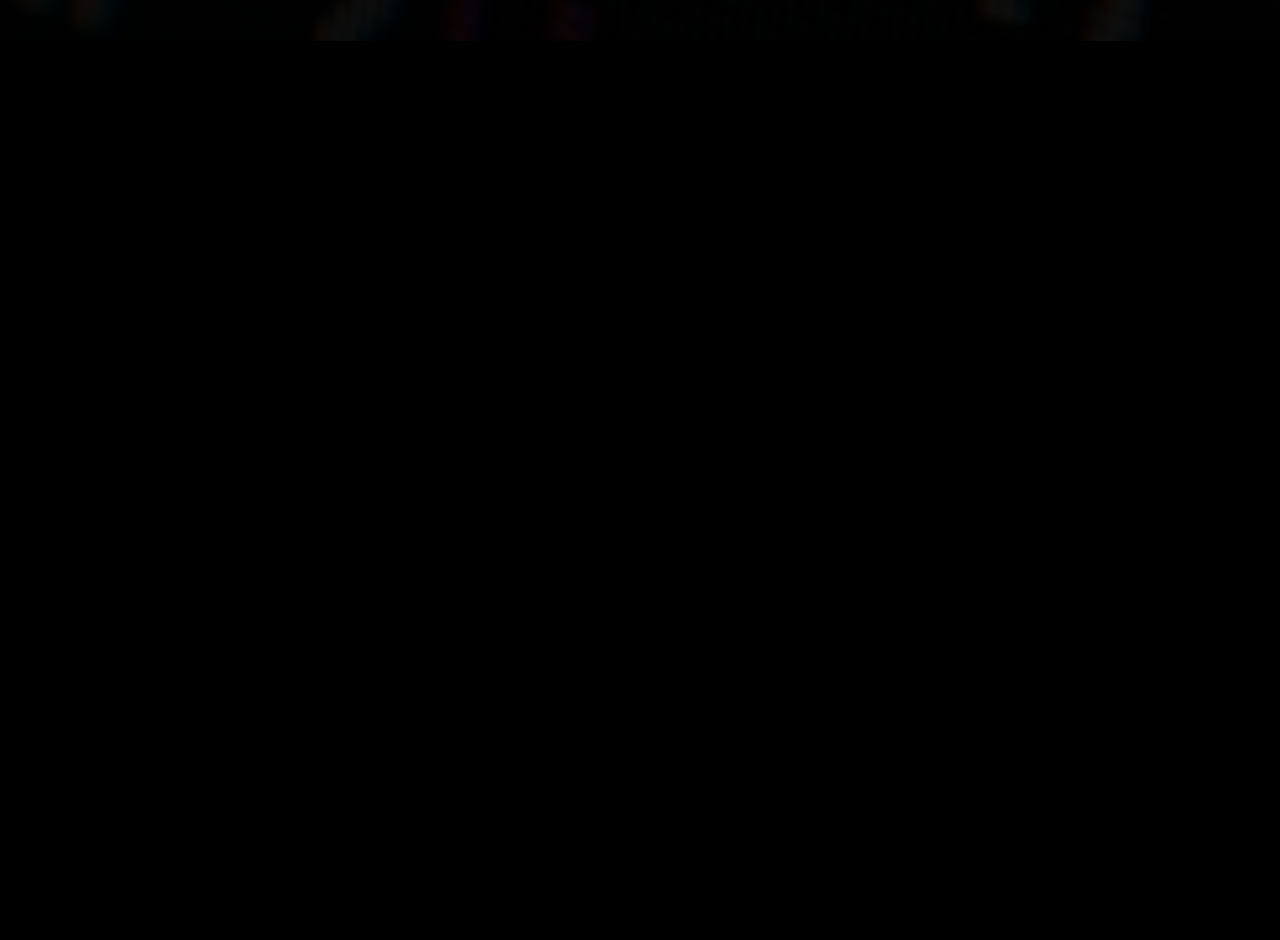
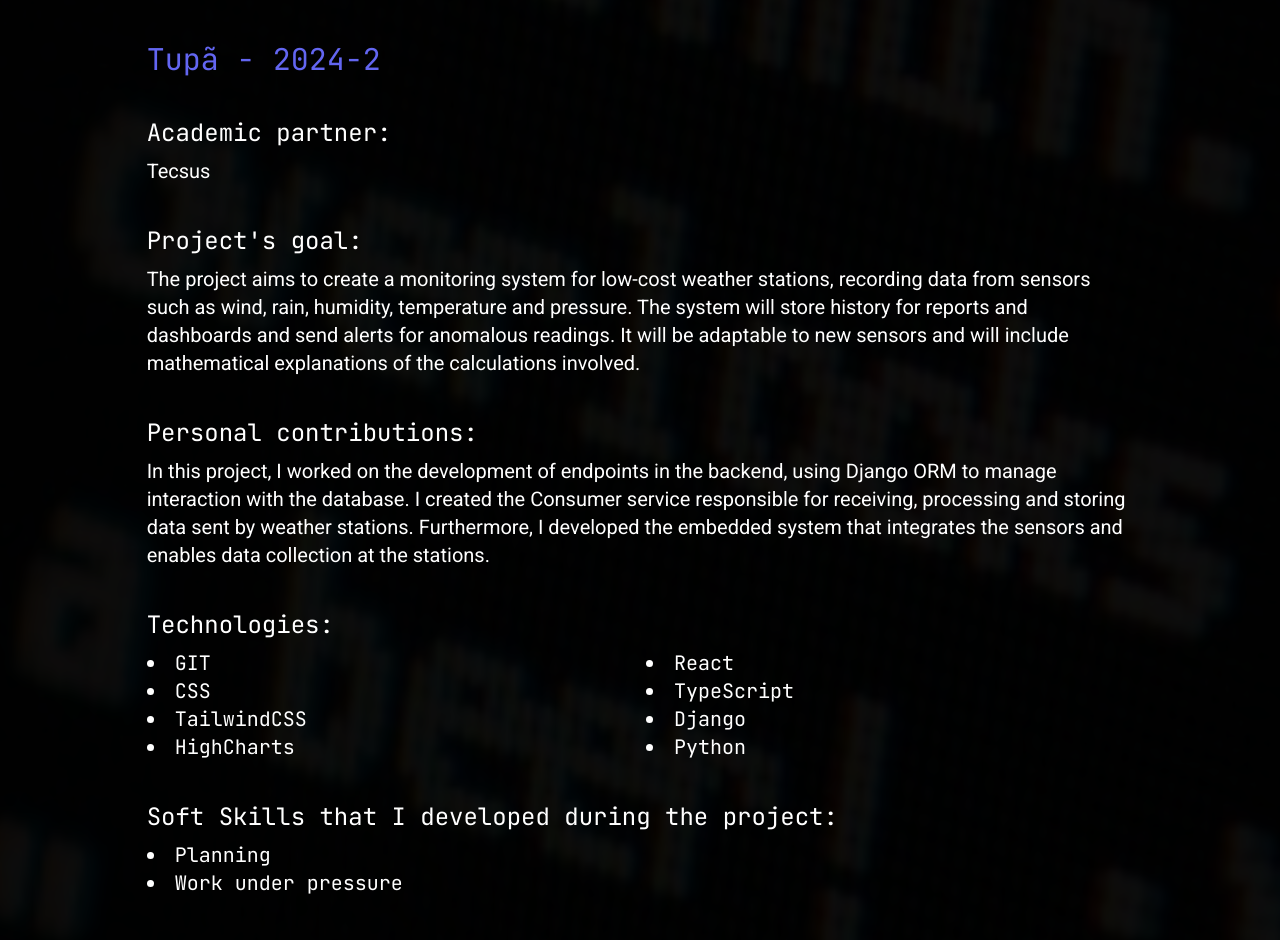
Before and after one commit to WellingtonLFaria/Portfolio, a Next.js app: page /projects in a window 1280 px wide. Shown: the part 3507-4447 px from the top of the page. Before the commit the page ends 3548 px from the top, so only its background shows below. Built offline with nearby package versions, Linux system fonts and the light colour scheme.

Commit message:
feat: Adding Tupan project in projects page

```diff
--- a/src/constants/projects.ts
+++ b/src/constants/projects.ts
@@ -90,5 +90,31 @@ export const projects: Project[] = [
             "Time management"
         ],
         link: "https://github.com/Grupo-Syntax-Squad/AssetBox"
+    },
+    {
+        name: "Tupã",
+        anoSemestre: "2024-2",
+        academicPartner: "Tecsus",
+        description: "The project aims to create a monitoring system for low-cost weather stations, recording data from sensors such as wind, rain, humidity, temperature and pressure. The system will store history for reports and dashboards and send alerts for anomalous readings. It will be adaptable to new sensors and will include mathematical explanations of the calculations involved.",
+        personalContributions: "In this project, I worked on the development of endpoints in the backend, using Django ORM to manage interaction with the database. I created the Consumer service responsible for receiving, processing and storing data sent by weather stations. Furthermore, I developed the embedded system that integrates the sensors and enables data collection at the stations.",
+        technologies: [
+            "GIT",
+            "CSS",
+            "TailwindCSS",
+            "HighCharts",
+            "React",
+            "TypeScript",
+            "Django",
+            "Python"
+        ],
+        softSkills: [
+            "Planning",
+            "Work under pressure"
+        ],
+        whatCanImprove: [
+            "Planning",
+            "Time management"
+        ],
+        link: "https://github.com/Grupo-Syntax-Squad/Tupan"
     }
 ]
```
